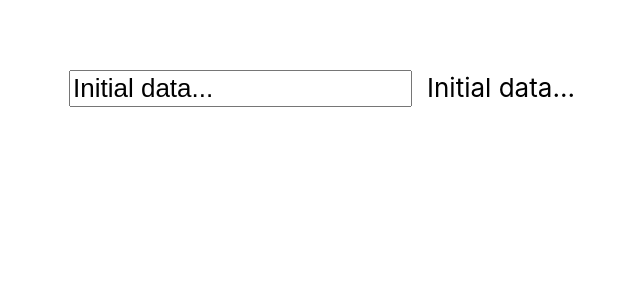
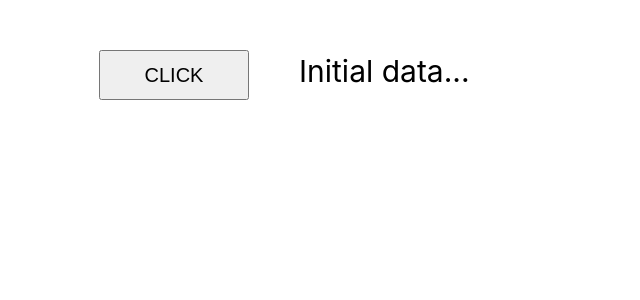
Before and after one commit to chlzslvdr/React-Basics, a React (Create React App) app: page / in a window 1280 px wide. Shown: the top 300 px of the page, without its empty margins (1-641 px from the left). Built offline with nearby package versions, Linux system fonts and the light colour scheme.

Commit message:
Using Events

```diff
--- a/src/App.jsx
+++ b/src/App.jsx
@@ -4,7 +4,8 @@ import React from 'react';
 // import State from './Sample/State';
 // import Props from './Sample/Props/PropsValidation';
 // import ComponentAPIsAndLifeCycle from './Sample/ComponentAPIsAndLifeCycle/LifeCycles';
-import Forms from './Sample/Forms/ComplexForm';
+// import Forms from './Sample/Forms/ComplexForm';
+import Events from './Sample/Events/UsingEvents';
 
 class App extends React.Component {
   render() {
@@ -15,7 +16,8 @@ class App extends React.Component {
         {/* <State /> */}
         {/* <Props /> */}
         {/* <ComponentAPIsAndLifeCycle /> */}
-        <Forms />
+        {/* <Forms /> */}
+        <Events />
       </div>
     );
   }
--- /dev/null
+++ b/src/Sample/Events/UsingEvents/index.jsx
@@ -0,0 +1,31 @@
+import React from 'react';
+import './style.scss';
+
+class UsingEvents extends React.Component {
+  constructor(props) {
+    super(props);
+
+    this.state = {
+      data: 'Initial data...',
+    };
+
+    this.updateState = this.updateState.bind(this);
+  }
+
+  updateState() {
+    this.setState({ data: 'Data updated...' });
+  }
+
+  render() {
+    return (
+      <div className='test-app'>
+        <button className='click-btn' onClick={this.updateState}>
+          CLICK
+        </button>
+        <span className='text'>{this.state.data}</span>
+      </div>
+    );
+  }
+}
+
+export default UsingEvents;
--- /dev/null
+++ b/src/Sample/Events/UsingEvents/style.scss
@@ -0,0 +1,16 @@
+.test-app {
+  margin-top: 50px;
+  margin-left: 100px;
+
+  .click-btn {
+    width: 150px;
+    height: 50px;
+    font-size: 20px;
+  }
+
+  .text {
+    margin-left: 50px;
+    font-size: 30px;
+    font-size: 30px;
+  }
+}
```
